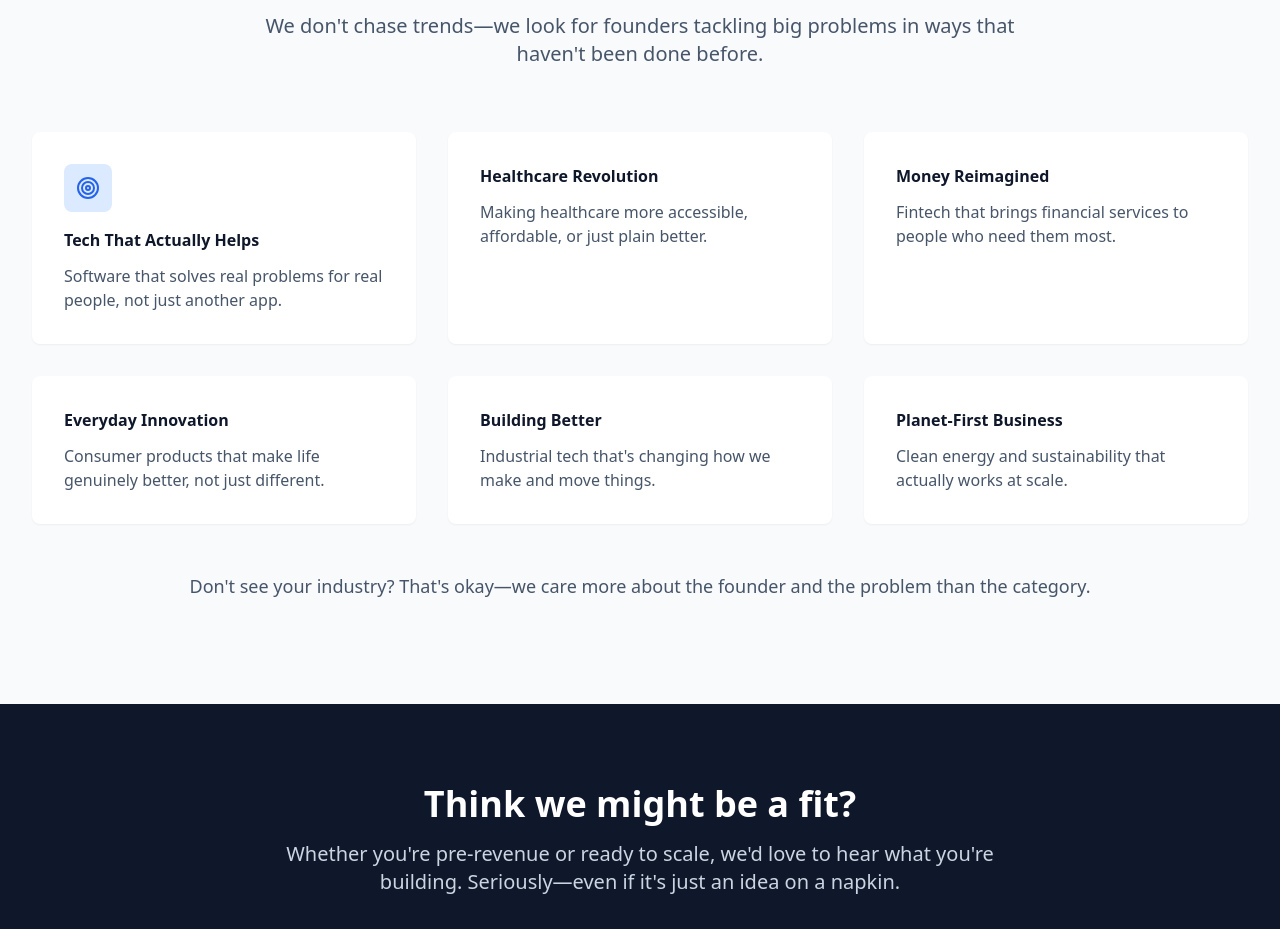
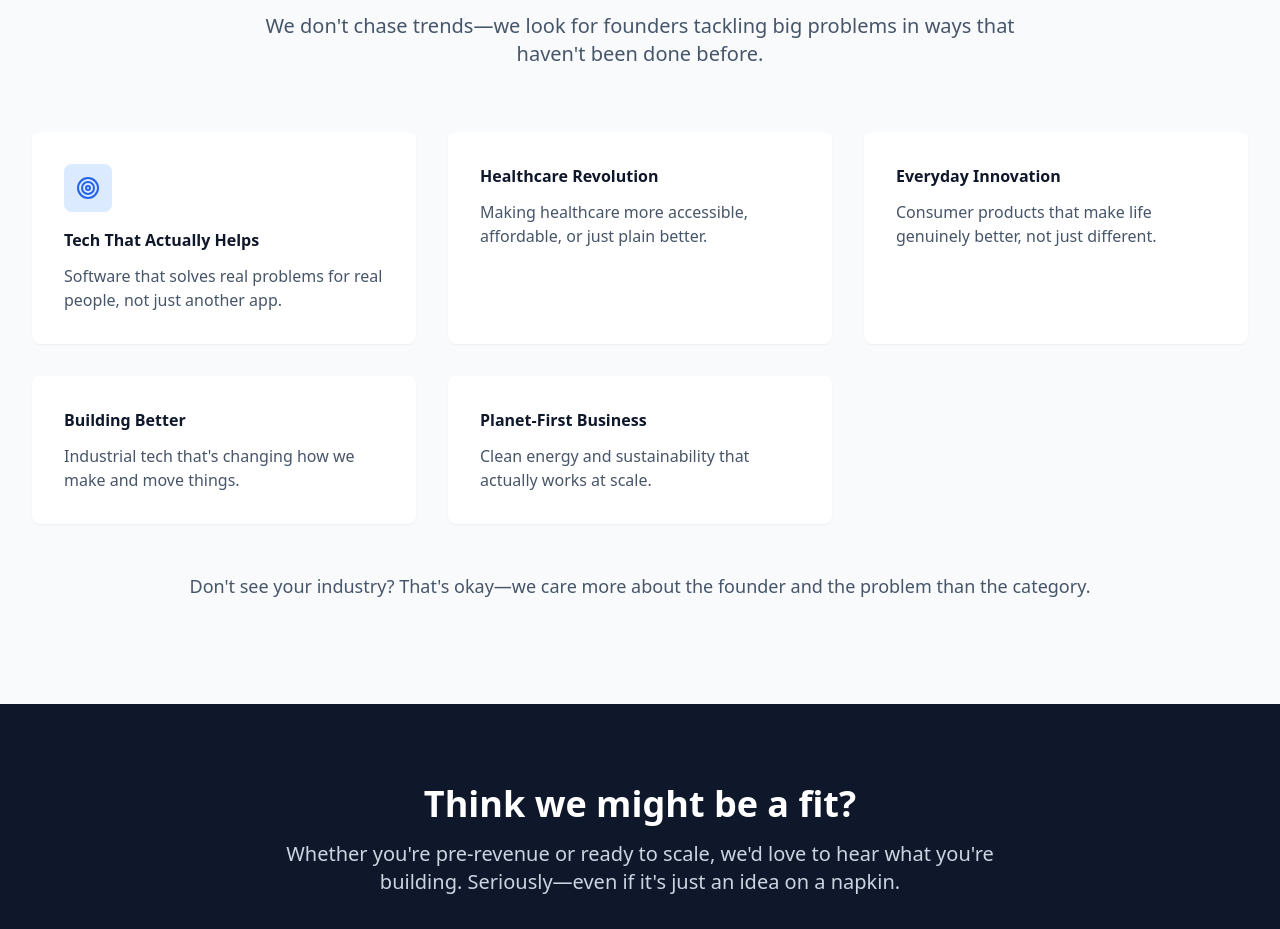
Before and after one commit to cohaaan/avensis-growth-gateway, a React (Vite) app: page / in a window 1280 px wide. Shown: the part 1387-2316 px from the top of the page. Built offline with nearby package versions, Linux system fonts and the light colour scheme.

Commit message:
Remove selected element

```diff
--- a/src/pages/Index.tsx
+++ b/src/pages/Index.tsx
@@ -139,12 +139,6 @@ const Index = () => {
               </p>
             </div>
 
-            <div className="bg-white p-8 rounded-lg shadow-sm hover:shadow-md transition-shadow">
-              <h3 className="font-semibold text-slate-900 mb-3">Money Reimagined</h3>
-              <p className="text-slate-600">
-                Fintech that brings financial services to people who need them most.
-              </p>
-            </div>
 
             <div className="bg-white p-8 rounded-lg shadow-sm hover:shadow-md transition-shadow">
               <h3 className="font-semibold text-slate-900 mb-3">Everyday Innovation</h3>
```
